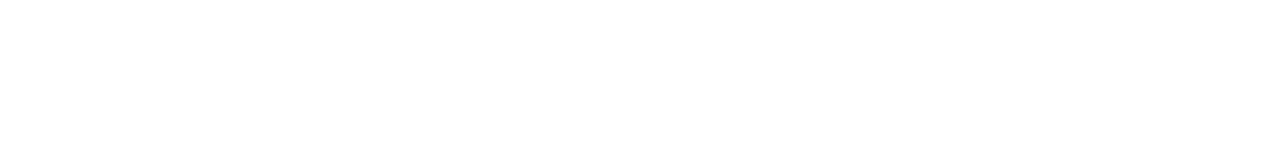
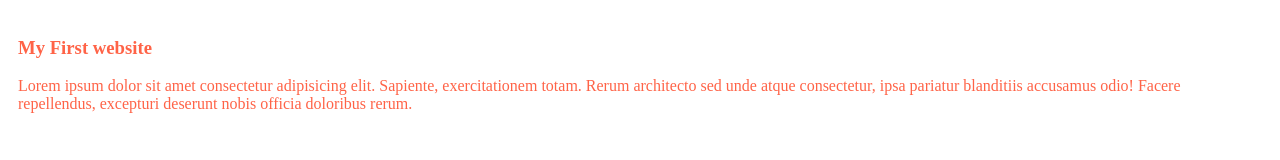
Before and after one commit to sultan17114/my-simple-website, a plain HTML site: page index.html in a window 1280 px wide. Drawn offline with Linux system fonts and the light colour scheme.

Commit message:
added the fast blog

```diff
--- a/index.html
+++ b/index.html
@@ -4,8 +4,12 @@
     <meta charset="UTF-8">
     <meta name="viewport" content="width=device-width, initial-scale=1.0">
     <title>my simple website</title>
+    <link rel="stylesheet" href="styles/blog.css">
 </head>
 <body>
-
+    <div>
+        <h3>My First website</h3>
+        <p>Lorem ipsum dolor sit amet consectetur adipisicing elit. Sapiente, exercitationem totam. Rerum architecto sed unde atque consectetur, ipsa pariatur blanditiis accusamus odio! Facere repellendus, excepturi deserunt nobis officia doloribus rerum.</p>
+    </div>
 </body>
 </html>
--- /dev/null
+++ b/styles/blog.css
@@ -0,0 +1,5 @@
+div{
+    color: tomato;
+    padding: 10px;
+
+}
```
